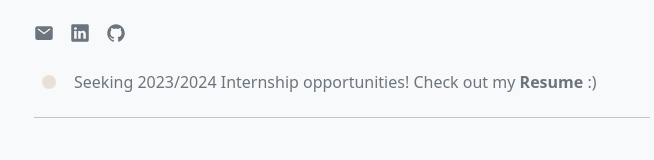
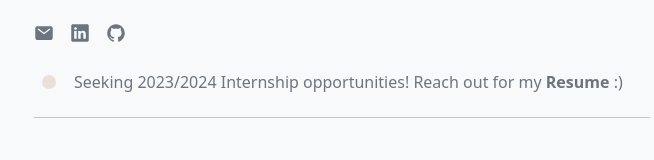
Before and after one commit to rohanxminocha/rohanxminocha.github.io, a React (Create React App) app: page / in a window 1280 px wide. Shown: the part 475-635 px from the top of the page, without its empty margins (298-952 px from the left). Built offline with nearby package versions, Linux system fonts and the light colour scheme.

Commit message:
Add files via uplaod

```diff
--- a/src/App.js
+++ b/src/App.js
@@ -222,7 +222,7 @@ const App = () => {
                                                     <div class="status_light_led"></div>
                                                 </div>
                                                 <div class="status_message">
-                                                    Seeking 2023/2024 Internship opportunities! Check out
+                                                    Seeking 2023/2024 Internship opportunities! Reach out for
                                                     my <b>Resume</b> :&#41;
                                                 </div>
                                             </div>
```
